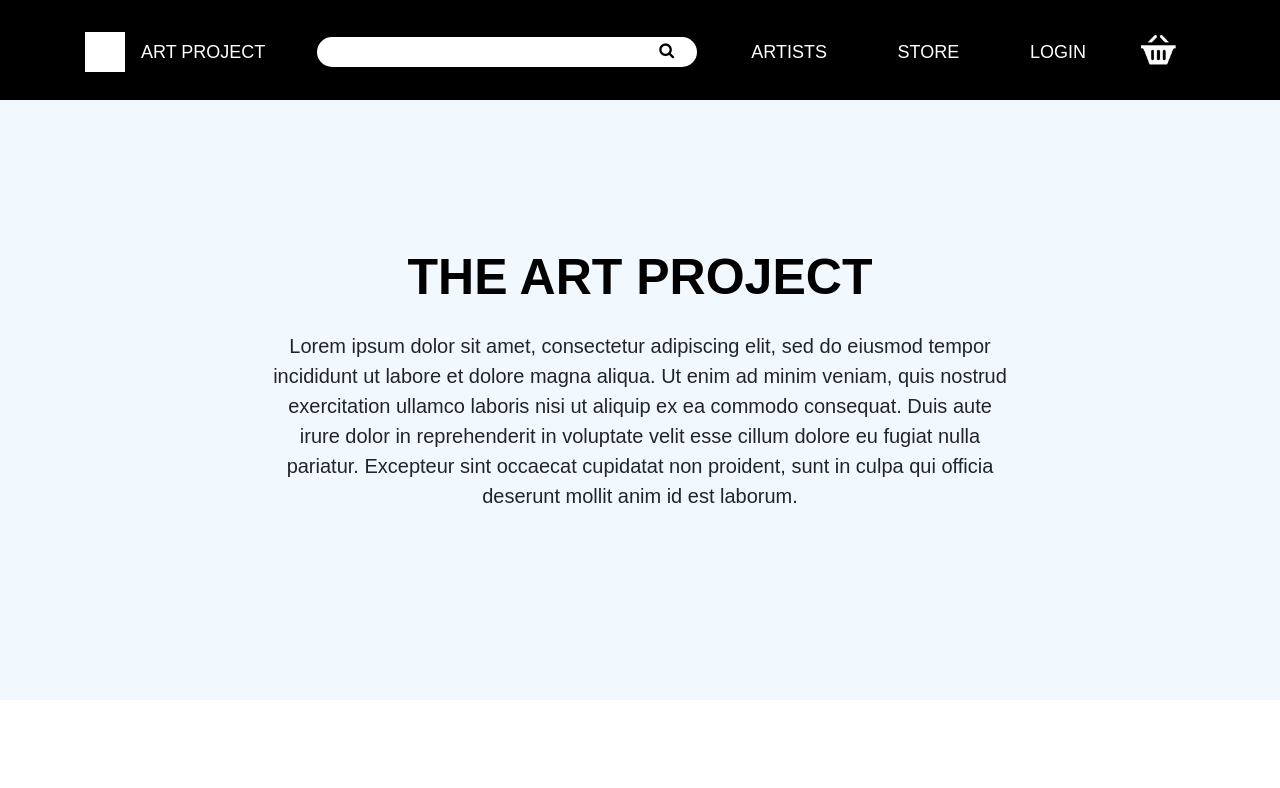
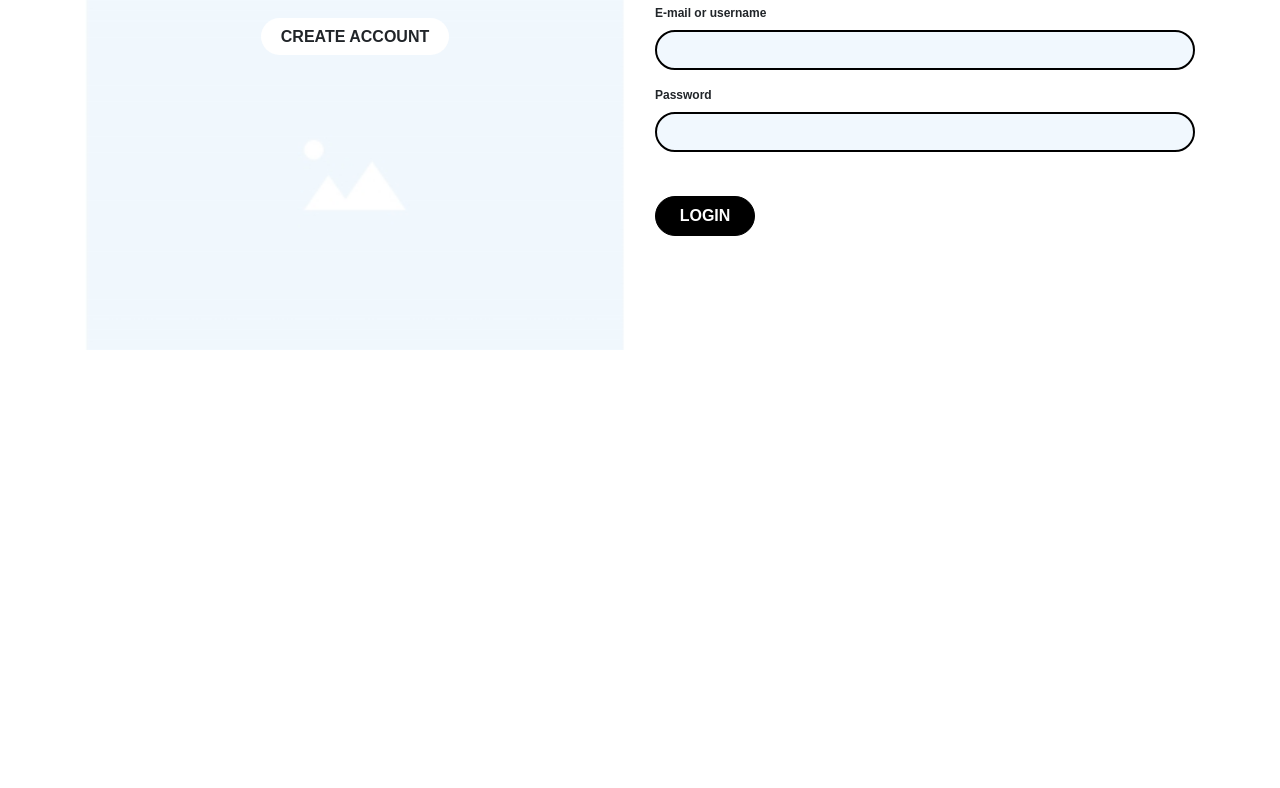
Before and after one commit to ChadlinMaalgraaff/USCS-Art_Project, a React (Create React App) app: page /store in a window 1280 px wide. Shown: the top 788 px of the page. Built offline with nearby package versions, Linux system fonts and the light colour scheme.

Commit message:
login form

```diff
--- a/src/App.js
+++ b/src/App.js
@@ -3,14 +3,16 @@ import Home from './Components/Home/Home';
 import Navbar from './Components/Navbar/Navbar';
 import { BrowserRouter, Route, Switch } from 'react-router-dom';
 import Footer from './Components/Footer/Footer';
+import Login from './Components/Login/Login';
 
 function App() {
   return (
     <div className="App">
       <BrowserRouter>
-        <Navbar />
+        {/*<Navbar />
         <Home />
-        <Footer />
+        <Footer />*/}
+        <Login />
       </BrowserRouter>
     </div>
   );
--- a/src/Components/Login/Login.js
+++ b/src/Components/Login/Login.js
@@ -1,10 +1,68 @@
 import React, { Component } from 'react';
+import { Container, Row, Col, Form, Button } from 'react-bootstrap';
+import './login.css';
 
 class Login extends Component {
 
     render() {
         return (
-            <h1>Login</h1>
+            <Container>
+                <Row>
+                    <Col
+                        xs={6}
+                        sm={6}
+                        md={6}
+                        lg={6}
+                        xl={6}
+                    >
+                        <div className='backdrop text-center'>
+                            <br/>
+                            <span className='backdrop-label'>CREATE ACCOUNT</span>
+                        </div>
+                    </Col>
+                    <Col
+                        xs={6}
+                        sm={6}
+                        md={6}
+                        lg={6}
+                        xl={6}
+                    >
+                        <Form.Group controlId="validationFormik04" className="password" >
+                            <Form.Label className='form-text label'>E-mail or username</Form.Label>
+                            <Form.Control
+                                required
+                                type="text"
+                                name="emailUsername"
+                                isInvalid={false}
+                                isValid ={false}
+                                className='form-input'
+                            />
+                            <Form.Control.Feedback type="invalid">
+                                Please enter an email or username
+                            </Form.Control.Feedback>
+                        </Form.Group>
+
+                        <Form.Group controlId="validationFormik04" className="password" >
+                            <Form.Label className='form-text label'>Password</Form.Label>
+                            <Form.Control
+                                required
+                                type="password"
+                                name="password"
+                                isInvalid={false}
+                                isValid ={false}
+                                className='form-input'
+                            />
+                            <Form.Control.Feedback type="invalid">
+                                Please enter your password
+                            </Form.Control.Feedback>
+                        </Form.Group>
+                        <br/>
+                        <Button className='submitButton form-text'>
+                            LOGIN
+                        </Button>
+                    </Col>
+                </Row>
+            </Container>
         );
     }
 }
--- /dev/null
+++ b/src/Components/Login/login.css
@@ -0,0 +1,71 @@
+.input {
+    background-color: white;
+    border-radius: 1.5rem;
+    height: 40px;
+    border-style: solid;
+    border-width: 2px;
+    border-color: black;
+}
+
+.input-field {
+    border-width: 0px;
+    border-color: white;
+    outline: none;
+}
+
+.form {
+    margin-top: 5px;
+    margin-left: 10px;
+}
+
+.icon {
+    margin-left: auto;
+}
+
+.form-input {
+    background-color: #F1F8FE;
+    border-radius: 1.5rem;
+    height: 40px;
+    border-style: solid;
+    border-width: 2px;
+    border-color: black;
+    padding: 10px
+}
+
+.submitButton {
+    height: 40px;
+    color: white;
+    background-color: black;
+    border-color: black;
+    border-radius: 1.5rem;
+    width: 100px;
+}
+
+.form-text {
+    font-family: Arial, Helvetica, sans-serif;
+    font-weight: bold;
+}
+
+.label {
+    font-size: 12px;
+}
+
+.backdrop {
+    background-image: url('../Images/default_image.jpg');
+    background-size: cover;
+    background-repeat: no-repeat;
+    background-position: center;
+    height: 350px;
+}
+
+.backdrop-label {
+    height: 40px;
+    border-radius: 2rem;
+    background-color: white;
+    padding-left: 20px;
+    padding-right: 20px;
+    padding-top: 10px;
+    padding-bottom: 10px;
+    font-family: Arial, Helvetica, sans-serif;
+    font-weight: bold;
+}
```
